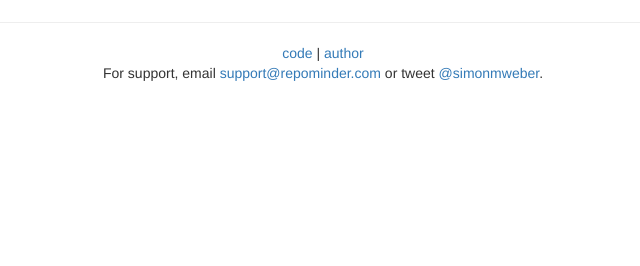
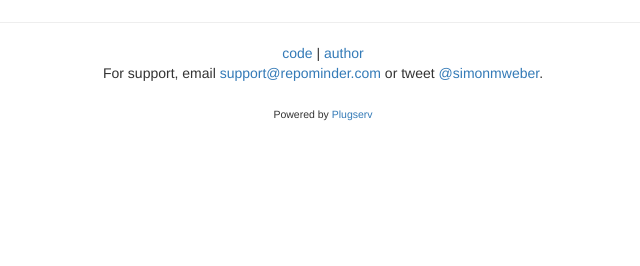
Before and after one commit to simon-weber/repominder, a Django app: page / in a window 1280 px wide. Shown: the part 534-800 px from the top of the page, without its empty margins (317-957 px from the left). Run offline with Django 3.2, Linux system fonts and the light colour scheme; parts of the project's set-up code (start-up, migrations or seed data) failed here and were passed over; some libraries are stand-ins or nearby versions.

Commit message:
add plugserv metaplug

```diff
--- a/repominder/apps/core/templates/base.html
+++ b/repominder/apps/core/templates/base.html
@@ -133,6 +133,10 @@
 
                 <br/>
                 <span id="plugserv-plug"></span>
+                <span style="font-size: 75%">
+                  <br/>
+                  Powered by <a href="https://www.plugserv.com/">Plugserv</a>
+                </span>
 
                 <script>
                   window.plugserv_config = {
```
